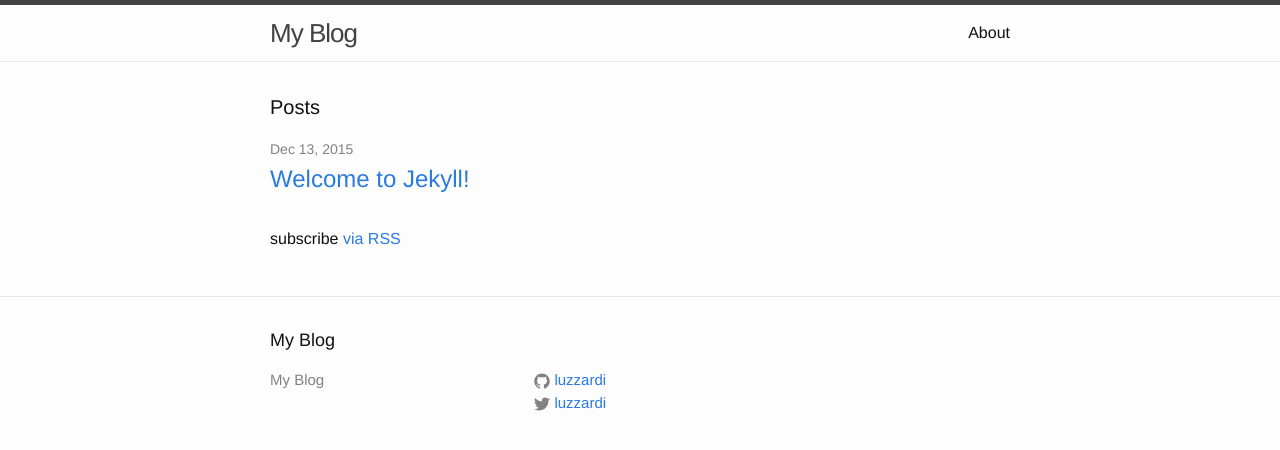
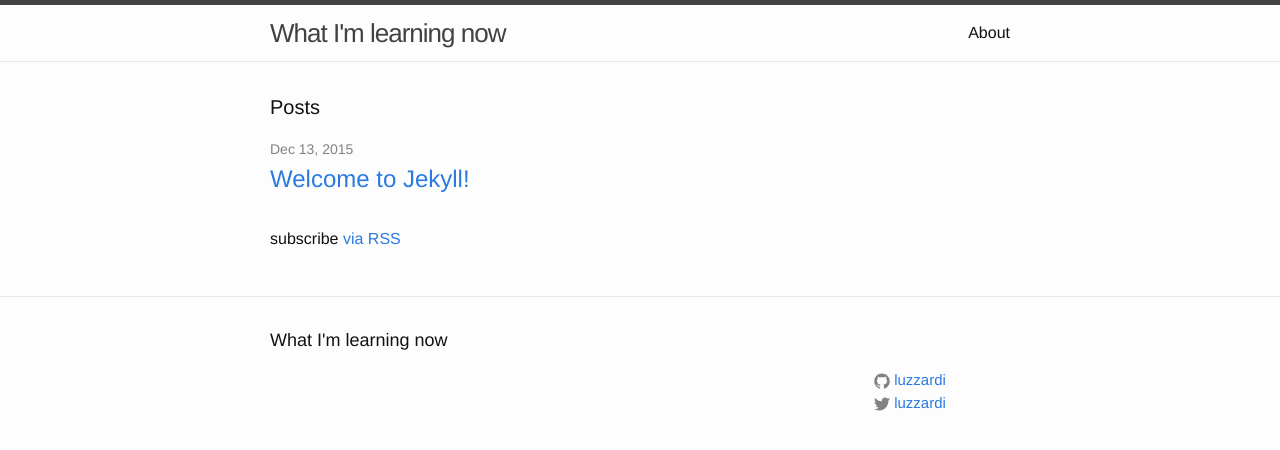
Before and after one commit to luzzardi/luzzardi.github.io, a Jekyll site: the page built from index.html, in a window 1280 px wide. Shown: the top 450 px of the page. Built offline with Jekyll 4.4.1, drawn with Linux system fonts in a browser that asks for light colours.

Commit message:
change footer layout

```diff
--- a/_config.yml
+++ b/_config.yml
@@ -1,7 +1,7 @@
 # Site settings
-title: My Blog
+title: What I'm learning now
 email:
-description: > # Test
+description: > #
 baseurl: "" # the subpath of your site, e.g. /blog/
 url: "http://luzzardi.github.io" # the base hostname & protocol for your site
 twitter_username: luzzardi
--- a/_includes/footer.html
+++ b/_includes/footer.html
@@ -7,11 +7,11 @@
     <div class="footer-col-wrapper">
       <div class="footer-col  footer-col-1">
         <ul class="contact-list">
-          <li>{{ site.title }}</li>
+          <li></li>
         </ul>
       </div>
 
-      <div class="footer-col  footer-col-2">
+      <div class="footer-col  footer-col-2 f--right">
         <ul class="social-media-list">
           {% if site.github_username %}
           <li>
@@ -44,9 +44,6 @@
         </ul>
       </div>
 
-      <div class="footer-col  footer-col-3">
-        <p class="text">{{ site.description }}</p>
-      </div>
     </div>
 
   </div>
--- /dev/null
+++ b/_sass/_helpers.scss
@@ -0,0 +1,7 @@
+.f--left {
+	float: left;
+}
+
+.f--right {
+	float: right;
+}
--- a/css/main.scss
+++ b/css/main.scss
@@ -45,5 +45,6 @@ $on-laptop:        800px;
 @import
         "base",
         "layout",
-        "syntax-highlighting"
+        "syntax-highlighting",
+        "helpers"
 ;
```
